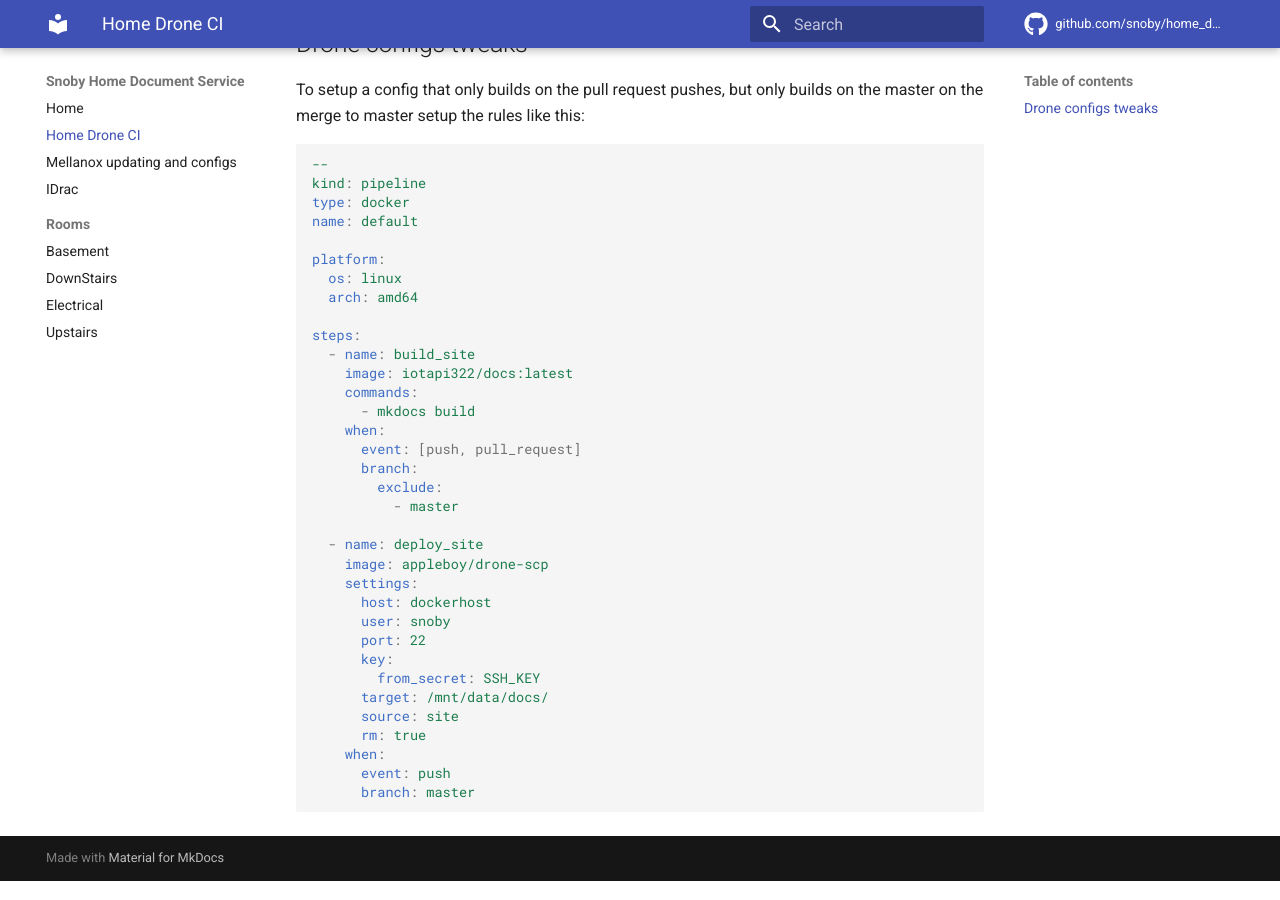
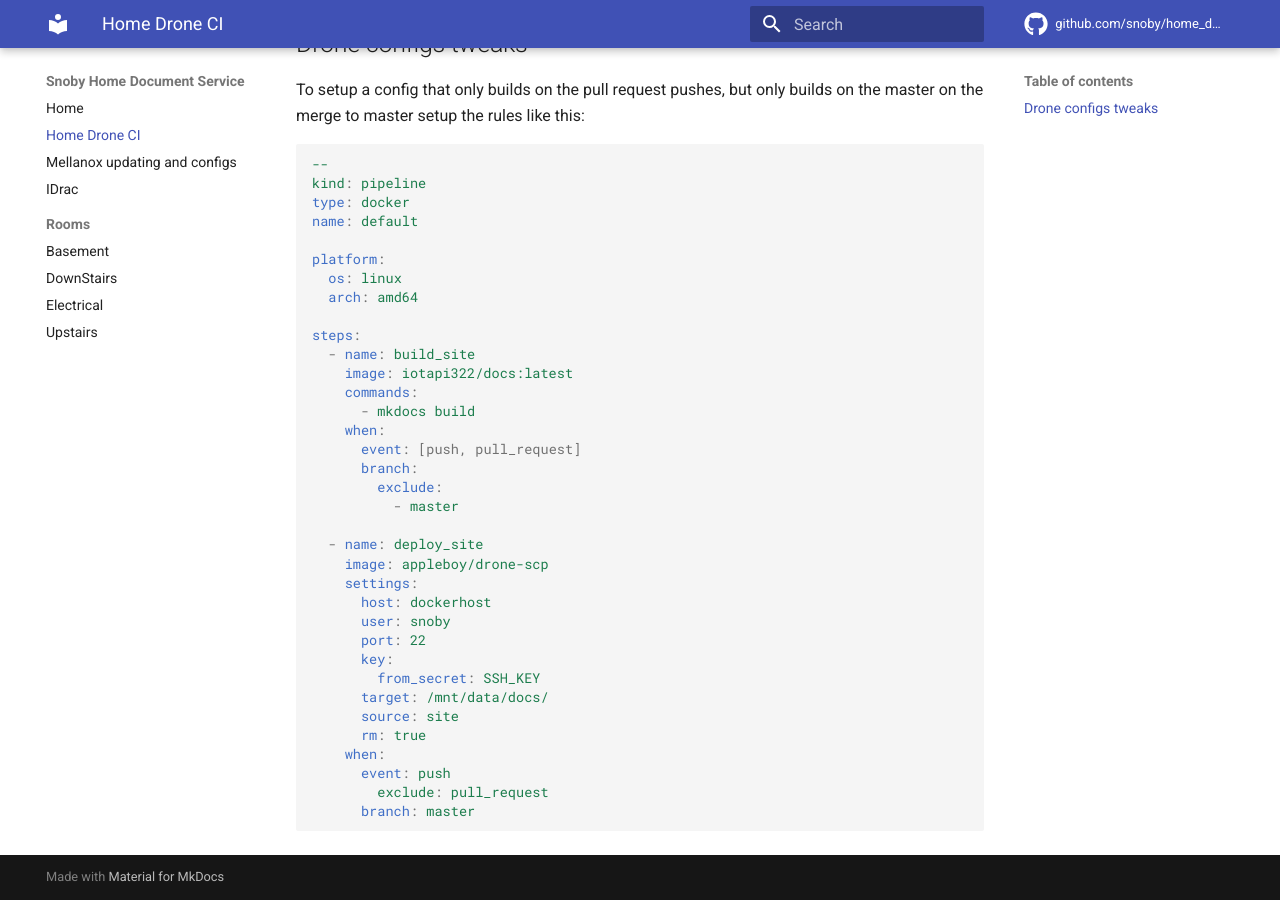
Before and after one commit to snoby/home_docs, an MkDocs documentation site: the page built from docs/drone.md, in a window 1280 px wide and 900 px high, scrolled down 1398 px. Built offline with MkDocs 1.6.1 and Material for MkDocs 9.7.7, drawn with Linux system fonts in a browser that asks for light colours; comment, search, counter and statistics services are not loaded.

Commit message:
testing commit

````diff
--- a/docs/drone.md
+++ b/docs/drone.md
@@ -99,5 +99,6 @@ steps:
       rm: true
     when:
       event: push
+        exclude: pull_request
       branch: master
 ```
````
